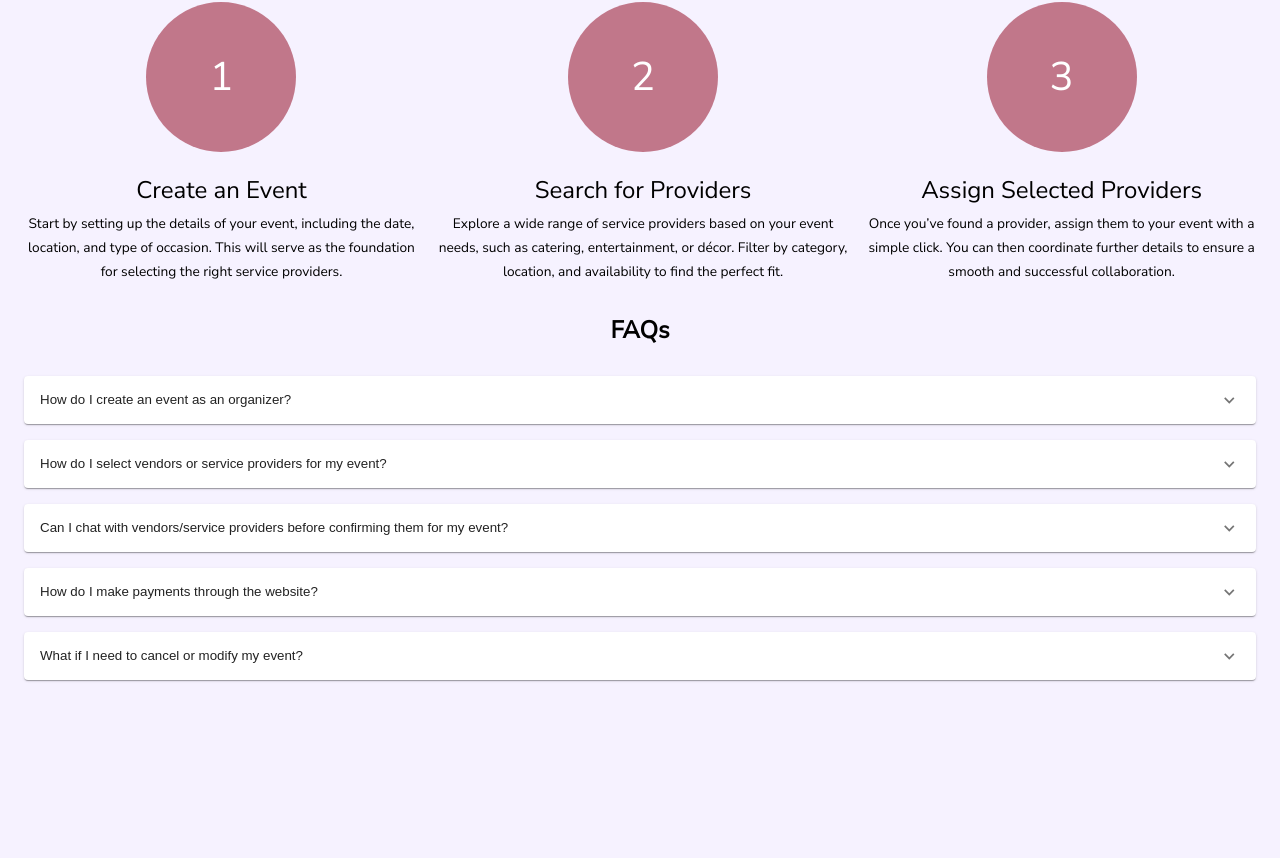
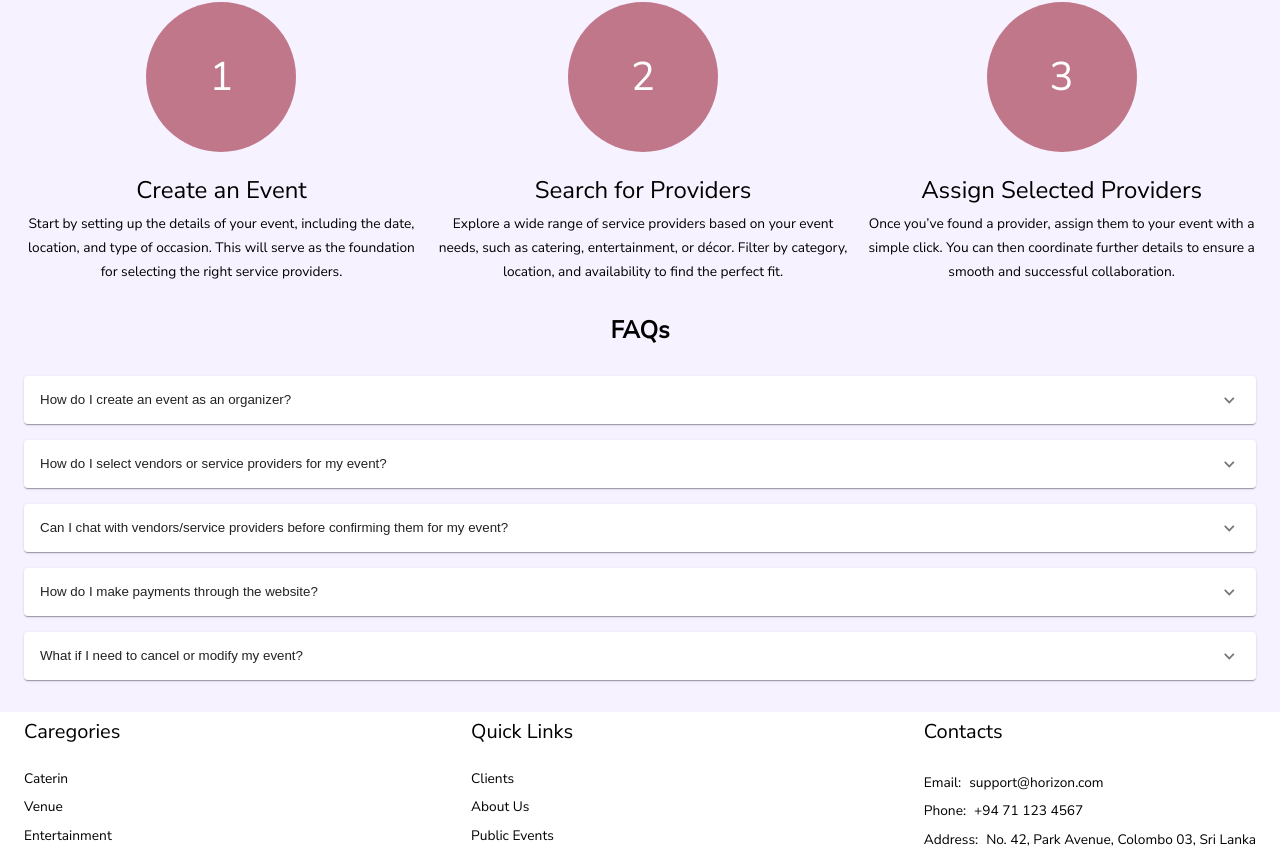
Before and after one commit to RahulFernando/event-horizon, a Next.js app: page / in a window 1280 px wide. Shown: the part 1117-1975 px from the top of the page. Before the commit the page ends 1829 px from the top, so only its background shows below. Built offline with nearby package versions, Linux system fonts and the light colour scheme.

Commit message:
Footer section

```diff
--- /dev/null
+++ b/src/app/components/footer/categories.tsx
@@ -0,0 +1,18 @@
+import React from "react";
+import { List, ListItem, ListItemText } from "@mui/material";
+
+const categories = ["Caterin", "Venue", "Entertainment"];
+
+const Categories = () => {
+  return (
+    <List>
+      {categories.map((category) => (
+        <ListItem key={category} disablePadding>
+          <ListItemText primary={category} />
+        </ListItem>
+      ))}
+    </List>
+  );
+};
+
+export default Categories;
--- /dev/null
+++ b/src/app/components/footer/contact-us.tsx
@@ -0,0 +1,40 @@
+import { Box, Stack, Typography } from "@mui/material";
+import React from "react";
+
+const ContactUs = () => {
+  return (
+    <Box
+      component="div"
+      sx={{ display: "flex", flexDirection: "column", gap: "8px", mt: 2 }}
+    >
+      <Stack
+        direction="row"
+        spacing={1}
+        sx={{ justifyContent: "flex-start", alignItems: "center" }}
+      >
+        <Typography variant="body1">Email:</Typography>
+        <Typography variant="body1">support@horizon.com</Typography>
+      </Stack>
+      <Stack
+        direction="row"
+        spacing={1}
+        sx={{ justifyContent: "flex-start", alignItems: "center" }}
+      >
+        <Typography variant="body1">Phone:</Typography>
+        <Typography variant="body1">+94 71 123 4567</Typography>
+      </Stack>
+      <Stack
+        direction="row"
+        spacing={1}
+        sx={{ justifyContent: "flex-start", alignItems: "center" }}
+      >
+        <Typography variant="body1">Address:</Typography>
+        <Typography variant="body1">
+          No. 42, Park Avenue, Colombo 03, Sri Lanka
+        </Typography>
+      </Stack>
+    </Box>
+  );
+};
+
+export default ContactUs;
--- /dev/null
+++ b/src/app/components/footer/footer-item.tsx
@@ -0,0 +1,15 @@
+import React from "react";
+import { Box, Typography } from "@mui/material";
+import { FooterItemProps } from "./footer.types";
+
+const FooterItem: React.FC<FooterItemProps> = ({ title, children }) => (
+  <Box
+    component="div"
+    sx={{ display: "flex", flexDirection: "column", gap: "12px" }}
+  >
+    <Typography variant="h4">{title}</Typography>
+    {children}
+  </Box>
+);
+
+export default FooterItem;
--- /dev/null
+++ b/src/app/components/footer/footer.tsx
@@ -0,0 +1,37 @@
+import React from "react";
+import { Container, Stack } from "@mui/material";
+import FooterItem from "./footer-item";
+import QuickLinks from "./quick-links";
+import ContactUs from "./contact-us";
+import Categories from "./categories";
+
+const Footer = () => {
+  return (
+    <Container
+      maxWidth={false}
+      sx={{
+        backgroundColor: "background.paper",
+        position: "static",
+        bottom: 0,
+        pt: 1,
+      }}
+    >
+      <Stack
+        direction="row"
+        sx={{ justifyContent: "space-between", alignItems: "flex-start" }}
+      >
+        <FooterItem title="Caregories">
+          <Categories />
+        </FooterItem>
+        <FooterItem title="Quick Links">
+          <QuickLinks />
+        </FooterItem>
+        <FooterItem title="Contacts">
+          <ContactUs />
+        </FooterItem>
+      </Stack>
+    </Container>
+  );
+};
+
+export default Footer;
--- /dev/null
+++ b/src/app/components/footer/footer.types.ts
@@ -0,0 +1,3 @@
+export interface FooterItemProps extends React.PropsWithChildren {
+  title: string;
+}
--- /dev/null
+++ b/src/app/components/footer/index.ts
@@ -0,0 +1 @@
+export { default } from "./footer";
--- /dev/null
+++ b/src/app/components/footer/quick-links.tsx
@@ -0,0 +1,23 @@
+import { List, ListItem, ListItemText } from "@mui/material";
+import Link from "next/link";
+import React from "react";
+
+const links = [
+  { primary: "Clients", href: "/clients" },
+  { primary: "About Us", href: "/about-us" },
+  { primary: "Public Events", href: "/public-events" },
+];
+
+const QuickLinks = () => (
+  <List>
+    {links.map(({ primary, href }) => (
+      <ListItem key={primary} disablePadding>
+        <Link href={href} style={{ textDecoration: "none", color: "black" }}>
+          <ListItemText primary={primary} />
+        </Link>
+      </ListItem>
+    ))}
+  </List>
+);
+
+export default QuickLinks;
--- a/src/app/page.tsx
+++ b/src/app/page.tsx
@@ -4,6 +4,7 @@ import HeroSection from "./components/hero-section";
 import TopServiceProvidersSection from "./components/top-service-providers-section";
 import HowToBookSection from "./components/how-to-book-section";
 import FAQSection from "./components/faq-section";
+import Footer from "./components/footer";
 
 export default function Home() {
   return (
@@ -14,6 +15,7 @@ export default function Home() {
       <TopServiceProvidersSection />
       <HowToBookSection />
       <FAQSection />
+      <Footer />
     </>
   );
 }
```
